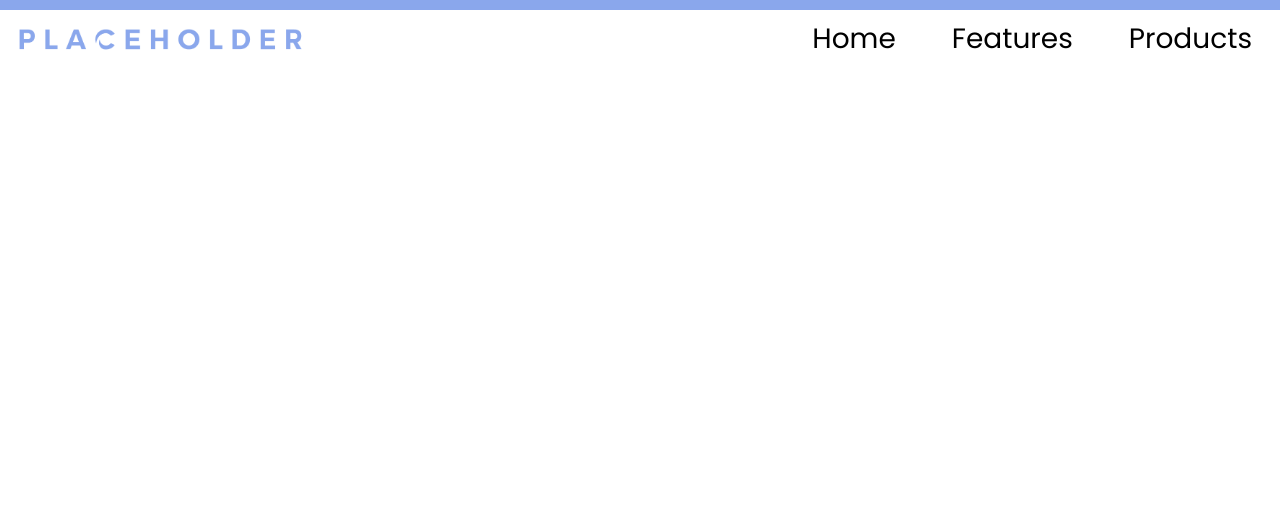
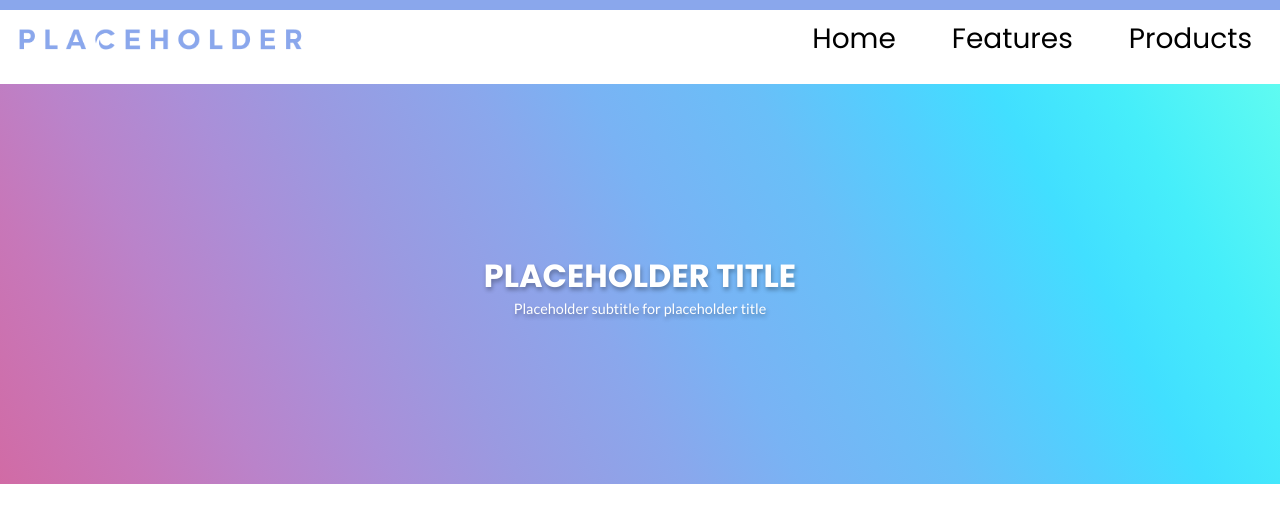
Before and after one commit to jemalmazar/fCC-p3-product_landing-page, a website: page index.html in a window 1280 px wide. Drawn offline with Linux system fonts and the light colour scheme.

Commit message:
Build hero section

```diff
--- a/index.html
+++ b/index.html
@@ -34,5 +34,16 @@
 
     </header> <!-- .header  -->
 
+    <section class="hero">
+
+        <div class="hero-content">
+
+            <h1 class="hero-title">Placeholder Title</h1>
+            <p class="hero-subtitle">Placeholder subtitle for placeholder title</p>
+
+        </div> <!-- .hero-content -->
+
+    </section> <!-- .hero -->
+
 </body>
 </html>
--- a/style.css
+++ b/style.css
@@ -82,6 +82,7 @@ table {
         display: flex;
         flex-direction: column;
         border-top: 5px solid var(--brandblue);
+        padding: 0 0 1em;
     }
 
     .header-img {
@@ -106,7 +107,41 @@ table {
 
 /* Main */
 
+    .hero {
+        display: grid;
+        grid-template-areas: "hero";
+        background: linear-gradient(61.63deg, #D16BA5 0%, #C777B9 9.9%, #BA83CA 17.71%,
+                                #AA8FD8 26.56%, #9A9AE1 34.9%, #8AA7EC 45.83%,
+                                #79B3F4 53.65%, #69BFF8 64.58%, #52CFFE 73.44%,
+                                #41DFFF 80.73%, #46EEFA 89.06%, #5FFBF1 100%);
+        height: 50vh;
+        max-height: 600px;
+        place-items: center;
+    }
 
+    .hero > * {
+        grid-area: hero;
+    }
+
+    .hero-content {
+        color: #FFF;
+        text-align: center;
+    }
+
+    .hero-title {
+        font-family: 'Poppins', sans-serif;
+        font-weight: bold;
+        font-size: 2em;
+        text-transform: uppercase;
+        text-shadow: 1px 3px 4px rgba(0, 0, 0, 0.3);
+        padding: 0.3em 0;
+    }
+
+    .hero-subtitle {
+        font-family: 'Lato', sans-serif;
+        font-size: 0.9em;
+        text-shadow: 1px 3px 4px rgba(0, 0, 0, 0.3);
+    }
 
 /*--------------------------------------------------------------
 # Media Breakpoints
@@ -139,7 +174,7 @@ table {
 
     }
 
-/* Dekstop */
+/* Desktop */
 
 @media (min-width: 1200px) {
 
```
Also changed, not shown: build/css/style.min.css.
